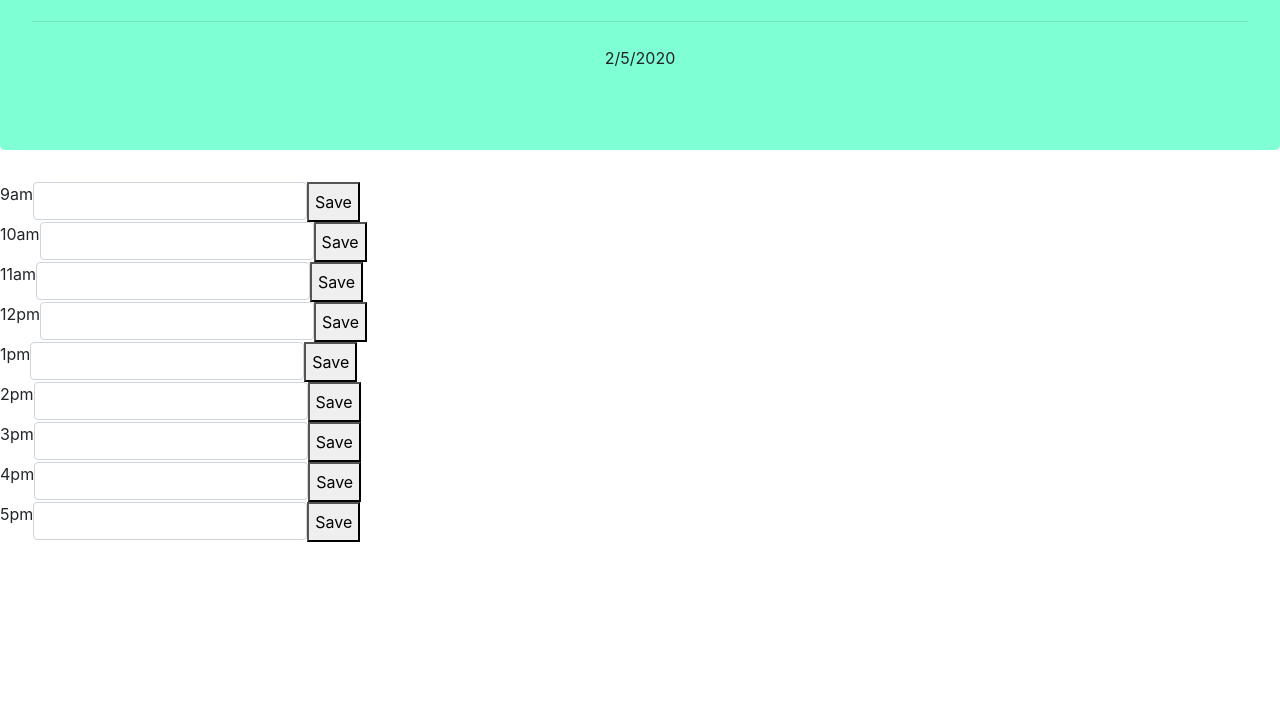
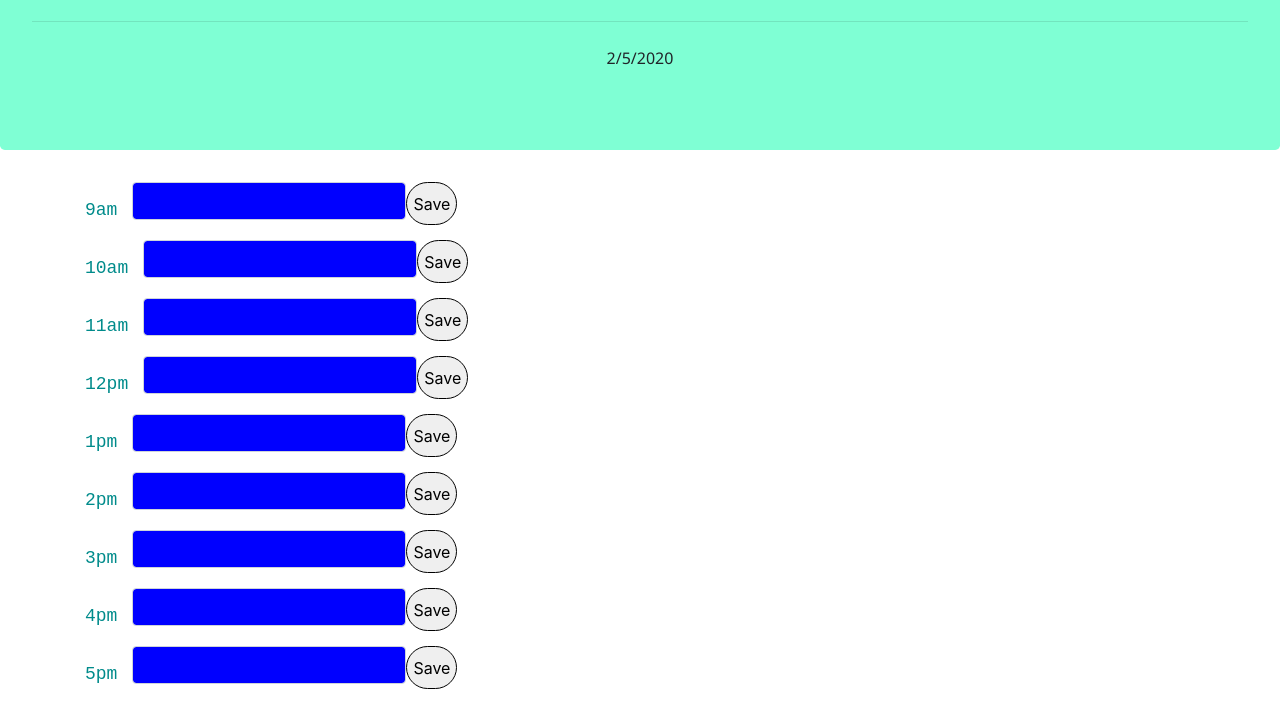
Before and after one commit to Finch23/Day-Planner-, a plain HTML site: page index.html in a window 1280 px wide. Shown: the part 172-876 px from the top of the page. Before the commit the page ends 800 px from the top, so only its background shows below. Drawn offline with nearby package versions, Linux system fonts and the light colour scheme.

Commit message:
finished local storage should add more css

```diff
--- a/index.html
+++ b/index.html
@@ -21,50 +21,50 @@
         <div class='col-lg-12'>
 
         </div>
-            <div class='col-lg-12'>
-                <div class='row'>
-                    <div class='form-group'>9am</div class='form-group'>
-                    <div><input class='form-control' type='text'></div>
+            <div class='container'>
+                <div class='row' id='row0'>
+                    <div class='form-group'>9am</div>
+                    <div><input class='form-control' id='9' type='text'></div>
                     <button class='saveBtn'>Save</button>
                 </div>
-                <div class='row'>
+                <div class='row' id='row1'>
                     <div class='form-group'>10am</div>
-                    <div><input class='form-control' type='text'></div>
+                    <div><input class='form-control' id='10' type='text'></div>
                     <button class='saveBtn'>Save</button>
                 </div>
-                <div class='row'>
+                <div class='row' id='row2'>
                     <div class='form-group'>11am</div>
-                    <div><input class='form-control' type='text'></div>
+                    <div><input class='form-control' id='11' type='text'></div>
                     <button class='saveBtn'>Save</button>
                 </div>
-                <div class='row'>
+                <div class='row' id='row3'>
                     <div class='form-group'>12pm</div>
-                    <div><input class='form-control' type='text'></div>
+                    <div><input class='form-control' id='12' type='text'></div>
                     <button class='saveBtn'>Save</button>
                 </div>
-                <div class='row'>
+                <div class='row' id='row4'>
                     <div class='form-group'>1pm</div>
-                    <div><input class='form-control' type='text'></div>
+                    <div><input class='form-control' id='13' type='text'></div>
                     <button class='saveBtn'>Save</button>
                 </div>
-                <div class='row'>
+                <div class='row' id='row5'>
                     <div class='form-group'>2pm</div>
-                    <div><input class='form-control' type='text'></div>
+                    <div><input class='form-control' id='14' type='text'></div>
                     <button class='saveBtn'>Save</button>
                 </div>
-                <div class='row'>
+                <div class='row' id='row6'>
                     <div class='form-group'>3pm</div>
-                    <div><input class='form-control' type='text'></div>
+                    <div><input class='form-control' id='15' type='text'></div>
                     <button class='saveBtn'>Save</button>
                 </div>
-                <div class='row'>
+                <div class='row' id='row7'>
                     <div class='form-group'>4pm</div>
-                    <div><input class='form-control' type='text'></div>
+                    <div><input class='form-control' id='16' type='text'></div>
                     <button class='saveBtn'>Save</button>
                 </div>
-                <div class='row'>
+                <div class='row' id='row8'>
                     <div class='form-group'>5pm</div>
-                    <div><input class='form-control' type='text'></div>
+                    <div><input class='form-control' id='17' type='text'></div>
                     <button class='saveBtn'>Save</button>
                 </div>
             </div>
--- a/script.js
+++ b/script.js
@@ -2,18 +2,37 @@ $(document).ready(function() {
     var dt = new Date();
     document.getElementById('date').innerHTML = dt.toLocaleDateString();
 
+    refresh();
 
-    //event handlers for the save buttons
-    //grab user text and add to local storage
+
     $('.saveBtn').on('click', function() {
         event.preventDefault();
         var input = ($(this).prev().children('.form-control').val());
-        localStorage.setItem(input);
+        var id = ($(this).prev().children('.form-control').attr('id'));
+        localStorage.setItem('input' + id, input);
+
     });
 
-    //set item
 
 
+
+    function refresh() {
+        var currentTime = dt.getHours();
+        for(var i = 9; i < 18; i++) {
+            var times = 'input' + i;
+            $('#'+i).val(localStorage.getItem(times));
+            if(currentTime === i) {
+                $('#'+i).css('background-color', 'green');
+                $('#'+i).css('color', 'white');
+            } else if(currentTime < i) {
+                $('#'+i).css('background-color', 'red');
+                $('#'+i).css('color', 'white');
+            } else {
+                $('#'+i).css('background-color', 'blue');
+                $('#'+i).css('color', 'white');
+            }
+        }
+    }
 
 
 
--- a/style.css
+++ b/style.css
@@ -1,3 +1,33 @@
 .jumbotron {
     text-align: center;
+    font-family: 'Segoe UI', Tahoma, Geneva, Verdana, sans-serif
 };
+
+.row {
+    border: 1px solid black;
+    padding: 1rem;
+    margin-bottom: 1rem;
+    background-color: blue;
+}
+
+.container {
+    width: 80%;
+    margin: auto;
+}
+
+.form-control {
+    width: 400px;
+}
+
+.form-group {
+    margin: 15px;
+    font-size: large;
+    font-family: 'Courier New', Courier, monospace;
+    color: darkcyan;
+}
+
+.saveBtn {
+    margin-bottom: 15px;
+    border: 1px solid black;
+    border-radius: 8rem;
+}
```
Also changed, not shown: images/screenshot.PNG (added), images/screenshot1.PNG (added).
